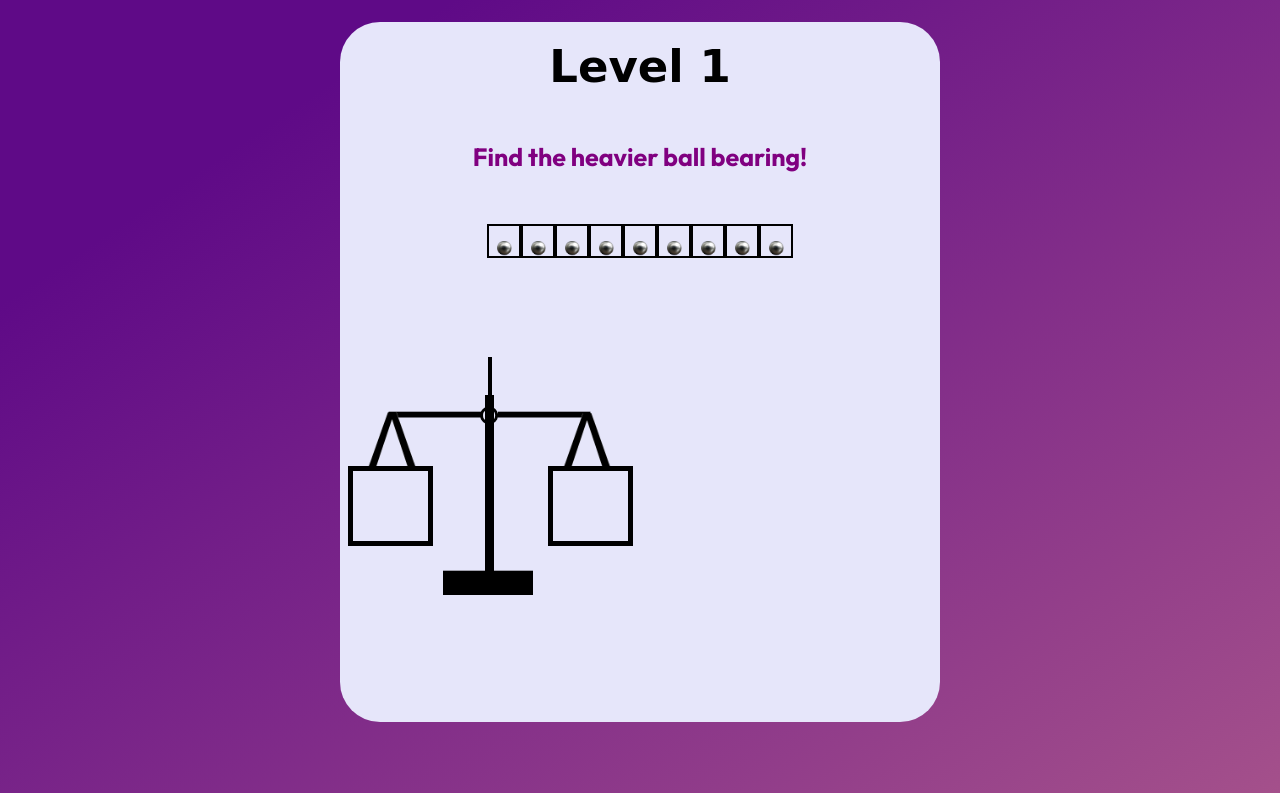
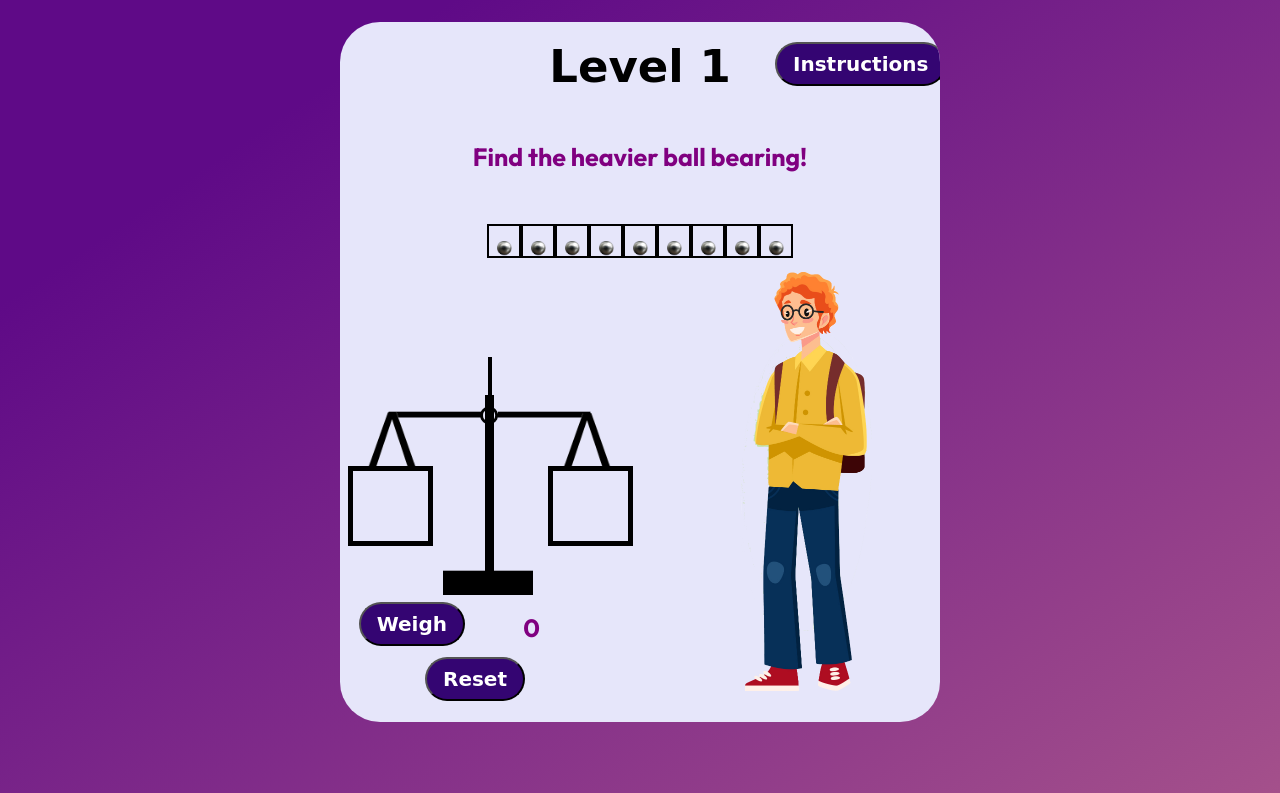
Before and after one commit to NeilyWitches/Madame-Solveur, a website built with webpack: page index.html in a window 1280 px wide. Shown: the part 169-962 px from the top of the page. Built offline with nearby package versions, Linux system fonts and the light colour scheme; files whose address does not match are found by name; a web font is replaced by a local one.

Commit message:
render buttons and student

```diff
--- a/src/scripts/ball.js
+++ b/src/scripts/ball.js
@@ -11,12 +11,6 @@ class Ball {
         div.classList.add('ball-div');
         const img = new Image();
         div.appendChild(img);
-
-
-        const scale_factor = 1 / 100;
-        img.onload = function() {
-            this.width = this.width * scale_factor;
-        }
         img.src = 'assets/ball.png';
         img.classList.add('ball');
         img.setAttribute('mass', 100);
--- a/src/scripts/level_1_proper.js
+++ b/src/scripts/level_1_proper.js
@@ -26,8 +26,8 @@ class Level1Proper {
 
         this.renderBalls();
         this.renderScale();
-        // this.renderButtons();
-        // this.renderStudent();
+        this.renderButtons();
+        this.renderStudent();
     }
 
     renderBalls() {
@@ -105,67 +105,34 @@ class Level1Proper {
         T.setAttribute('id', 'T');
         this.screen.appendChild(T);
         T.src = 'assets/scale_T.png';
-
-        // const div_right = document.createElement('div');
-        // div_right.classList.add('dropzone');
-        // li_4.appendChild(div_right);
-        // div_right.setAttribute('id', 'div-right');
-        // div_right.style.position = "relative";
-        // div_right.style.top = "-200px";
-        // div_right.style.right = "-180px";
-
-        // const li_5 = document.createElement('li');
-        // li_5.classList.add('scale');
-        // ul.appendChild(li_5);
-
-        // const scale_8 = new Image();
-        // scale_8.setAttribute('id', 'scale-8');
-        // li_5.appendChild(scale_8);
-        // scale_8.onload = function () {
-        //     this.width = this.width * scale_factor;
-        // }
-        // scale_8.src = 'assets/scale_8.png';
     }
 
     renderStudent() {
         const student = new Image();
-        student.setAttribute('id', 'student');
-        const li_4 = document.getElementById('li_4');
-        li_4.appendChild(student);
-        const scale_factor = 1 / 5;
-        student.onload = function () {
-            this.width = this.width * scale_factor;
-        }
-        student.src = 'assets/student_lvl_1.png';
+        student.setAttribute('id', 'student-lvl-1-proper');
+        this.screen.appendChild(student);
+        student.src = 'assets/student_looking_left.png';
     }
 
     renderButtons() {
-        const li_6 = document.createElement('li');
-        li_6.setAttribute('id', 'li_6');
-        const ul = document.getElementById('ul');
-        ul.appendChild(li_6);
-
         const weighButton = document.createElement('button');
-        li_6.appendChild(weighButton);
-        weighButton.setAttribute('id', 'weighButton');
-        weighButton.setAttribute('type', 'button');
+        this.screen.appendChild(weighButton);
+        weighButton.setAttribute('id', 'weigh-button');
         weighButton.innerText = "Weigh";
 
         const counter = document.createElement('p');
         counter.setAttribute('id', 'counter');
-        li_6.appendChild(counter);
+        this.screen.appendChild(counter);
         counter.innerText = 0;
 
         const resetButton = document.createElement('button');
-        li_6.appendChild(resetButton);
-        resetButton.setAttribute('id', 'resetButton');
-        resetButton.setAttribute('type', 'button');
+        this.screen.appendChild(resetButton);
+        resetButton.setAttribute('id', 'reset-button');
         resetButton.innerText = "Reset";
 
         const instructions = document.createElement('button');
-        this.level.appendChild(instructions);
+        this.screen.appendChild(instructions);
         instructions.setAttribute('id', 'instructions-1-button');
-        instructions.setAttribute('type', 'button');
         instructions.innerText = "Instructions";
     }
 
--- a/src/styles/level-1-redo.scss
+++ b/src/styles/level-1-redo.scss
@@ -17,28 +17,15 @@
     left: 8px;
 }
 
+.ball-div {
+    width: 30px;
+    height: 30px;
+    border: 2px solid black;
+    display: inline-block;
+}
+
 .scale {
     text-align: left;
-}
-
-#student {
-    position: relative;
-    top: -450px;
-    right: -400px;
-}
-
-#counter {
-    display: inline;
-    margin-left: 50px;
-    margin-right: 70px;
-}
-
-#scale-1 {
-    position: relative;
-    height: auto;
-    width: 14%;
-    top: 99px;
-    right: 241px;
 }
 
 #scale-top {
@@ -98,16 +85,43 @@
     right: 407px;
 }
 
-.ball-div {
-    width: 30px;
-    height: 30px;
-    border: 2px solid black;
-    display: inline-block;
+#weigh-button {
+    font-size: 20px;
+    padding: 8px 16px;
+    position: absolute;
+    right: 475px;
+    top: 580px;
+}
+
+#counter {
+    position: absolute;
+    font-family: 'Outfit', sans-serif;
+    color: purple;
+    font-size: 25px;
+    top: 565px;
+    right: 400px;
+}
+
+#reset-button {
+    font-size: 20px;
+    padding: 8px 16px;
+    position: absolute;
+    right: 415px;
+    top: 635px;
 }
 
 #instructions-1-button {
-    font-size: medium;
-    position: relative;
-    left: 410px;
-    bottom: 1235px;
+    font-size: 20px;
+    padding: 8px 16px;
+    position: absolute;
+    left: 435px;
+    top: 20px
 }
+
+#student-lvl-1-proper {
+    height: auto;
+    width: 22%;
+    position: absolute;
+    top: 250px;
+    left: 400px;
+}
```
Also changed, not shown: dist/main.css, dist/main.js.
